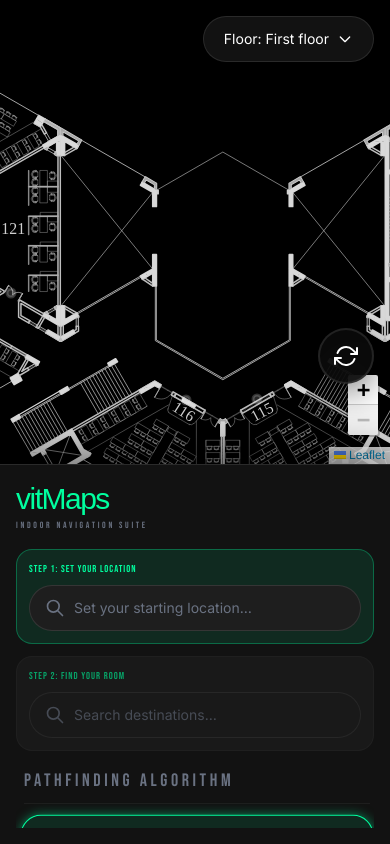
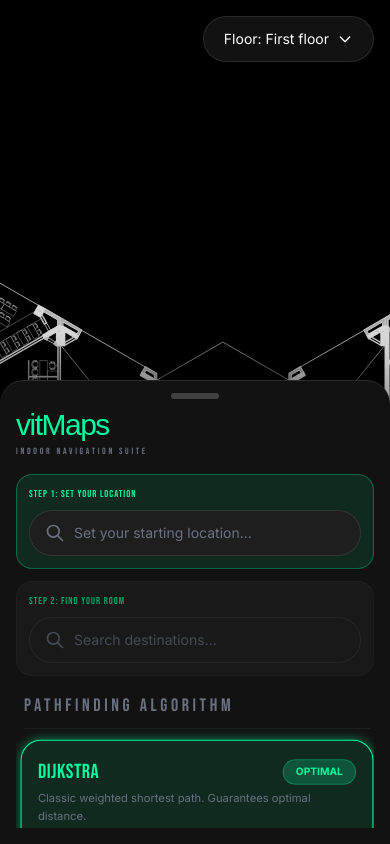
Before and after one commit to SOMASEKAR17/VIT-MAPS, a Next.js app: page / in a window 390 px wide. Built offline with nearby package versions, Linux system fonts and the light colour scheme; a web font is replaced by a local one.

Commit message:
bottom panel pop up

```diff
--- a/src/app/home/Home.jsx
+++ b/src/app/home/Home.jsx
@@ -1,5 +1,6 @@
 "use client";
 import React, { useState, useEffect, useCallback, useMemo } from "react";
+import { motion } from "framer-motion";
 import dynamic from "next/dynamic";
 const Map = dynamic(() => import("../../components/map/Map"), { ssr: false });
 import SearchBar from "../../components/search/SearchBar";
@@ -26,6 +27,23 @@
   const [searchMode, setSearchMode] = useState("setLocation");
   const [selectedAlgorithm, setSelectedAlgorithm] = useState("dijkstra");
   const [benchmarks, setBenchmarks] = useState({});
+  const [isMobile, setIsMobile] = useState(false);
+  const [isSidebarMinimized, setIsSidebarMinimized] = useState(false);
+
+  useEffect(() => {
+    const checkMobile = () => setIsMobile(window.innerWidth < 768);
+    checkMobile();
+    window.addEventListener('resize', checkMobile);
+    return () => window.removeEventListener('resize', checkMobile);
+  }, []);
+
+  useEffect(() => {
+    if (isNavigating) {
+      setIsSidebarMinimized(true);
+    } else {
+      setIsSidebarMinimized(false);
+    }
+  }, [isNavigating]);
   useEffect(() => {
     const { floors } = projectSchema;
     setFloors(floors);
@@ -180,9 +198,34 @@
 
   if (showSplash) return <SplashScreen />;
   return (
-    <div className="flex flex-col-reverse md:flex-row w-full h-[100dvh] bg-background text-foreground overflow-hidden font-sans">
-      <aside className="w-full md:w-96 h-[45vh] md:h-auto flex flex-col bg-surface border-t md:border-t-0 md:border-r border-border-custom z-[50000] shadow-[0_-10px_40px_rgba(0,0,0,0.5)] md:shadow-glass flex-shrink-0 relative">
-        <div className="p-4 md:p-6 space-y-4 md:space-y-8 flex flex-col h-full overflow-hidden">
+    <div className="flex flex-col-reverse md:flex-row w-full h-[100dvh] bg-background text-foreground overflow-hidden font-sans relative">
+      <motion.aside
+        drag={isMobile ? "y" : false}
+        dragConstraints={{ top: 0 }}
+        dragElastic={0.2}
+        onDragEnd={(e, info) => {
+          if (!isMobile) return;
+          if (info.offset.y > 50 || info.velocity.y > 200) {
+            setIsSidebarMinimized(true);
+          } else if (info.offset.y < -20 || info.velocity.y < -200) {
+            setIsSidebarMinimized(false);
+          }
+        }}
+        animate={{
+          y: isMobile && isSidebarMinimized ? "calc(100% - 32px)" : 0
+        }}
+        transition={{ type: "spring", stiffness: 300, damping: 25 }}
+        className="w-full md:w-96 absolute bottom-0 md:relative h-[55vh] md:h-auto flex flex-col bg-surface border-t md:border-t-0 md:border-r border-border-custom z-[50000] shadow-[0_-10px_40px_rgba(0,0,0,0.5)] md:shadow-glass flex-shrink-0 rounded-t-3xl md:rounded-none touch-none md:touch-auto"
+      >
+        {/* Drag Handle (Mobile only) */}
+        <div
+          className="w-full flex justify-center pt-3 pb-1 md:hidden cursor-pointer flex-shrink-0"
+          onClick={() => setIsSidebarMinimized(!isSidebarMinimized)}
+        >
+          <div className="w-12 h-1.5 bg-white/20 hover:bg-white/40 transition-colors rounded-full" />
+        </div>
+
+        <div className="px-4 md:px-6 pb-4 md:pb-6 pt-1 md:pt-6 space-y-4 md:space-y-8 flex flex-col h-full overflow-hidden">
           <div className="space-y-0.5 md:space-y-1 flex-shrink-0">
             <h1 className="text-3xl md:text-4xl font-bruno tracking-tighter text-accent inline-block">vitMaps</h1>
             <div className="text-[9px] md:text-[10px] font-bebas tracking-[0.3em] text-gray-500 uppercase">Indoor Navigation Suite</div>
@@ -245,9 +288,9 @@
         <div className="mt-auto p-3 md:p-4 border-t border-border-custom hidden md:block">
             <Footer />
         </div>
-      </aside>
+      </motion.aside>
 
-      <main className="flex-1 relative z-10 bg-[#0a0a0a]">
+      <main className="flex-1 w-full h-full relative z-10 bg-[#0a0a0a]">
         <Map
           userLocation={userLoc}
           Endnode={endNode?.nodeId}
```
